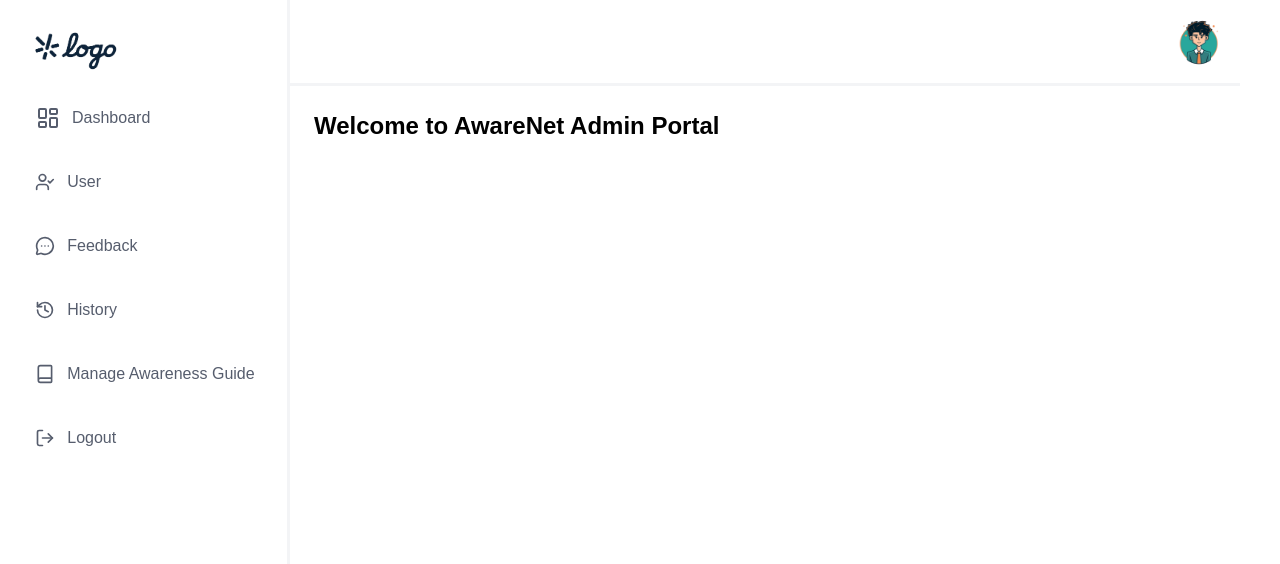
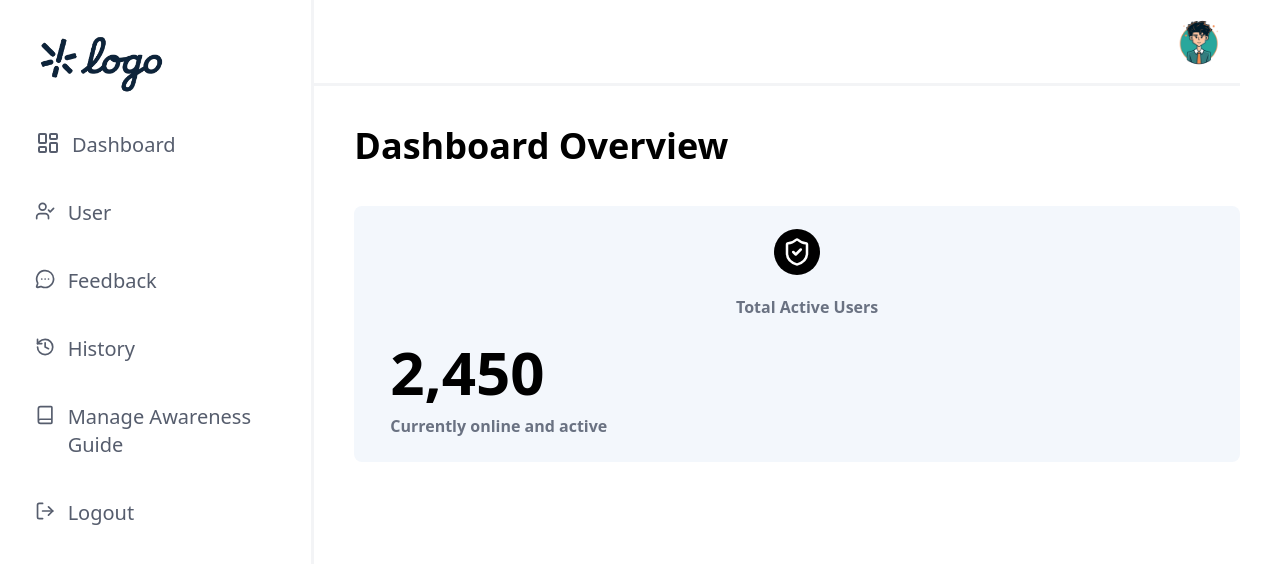
Before and after one commit to MaurenceBudiongan/awarenet-admin-web, a Next.js app: page /homepage in a window 1280 px wide. Shown: the top 564 px of the page. Built offline with nearby package versions, Linux system fonts and the light colour scheme.

Commit message:
UI - number of user in dashboard

```diff
--- a/app/dashboard/page.tsx
+++ b/app/dashboard/page.tsx
@@ -1,7 +1,41 @@
 "use client";
 
 const Dashboard = () => {
-  return <p className="ml-6 text-2xl font-semibold">Dashboard Overview</p>;
+  return (
+    <div>
+      <p className="ml-10 mt-4 text-4xl font-bold ">Dashboard Overview</p>
+      <div className="m-10 p-4 bg-[#F3F7FC] rounded-lg h-64 flex flex-col justify-around gap-y-2">
+        <div className="flex flex-col items-center ">
+          <div className="flex items-center p-2 bg-black rounded-full">
+            <svg
+              xmlns="http://www.w3.org/2000/svg"
+              width="30"
+              height="30"
+              viewBox="0 0 24 24"
+              fill="none"
+              stroke="currentColor"
+              strokeWidth="2"
+              strokeLinecap="round"
+              strokeLinejoin="round"
+              className="lucide lucide-shield-check-icon lucide-shield-check text-white"
+            >
+              <path d="M20 13c0 5-3.5 7.5-7.66 8.95a1 1 0 0 1-.67-.01C7.5 20.5 4 18 4 13V6a1 1 0 0 1 1-1c2 0 4.5-1.2 6.24-2.72a1.17 1.17 0 0 1 1.52 0C14.51 3.81 17 5 19 5a1 1 0 0 1 1 1z" />
+              <path d="m9 12 2 2 4-4" />
+            </svg>
+          </div>
+          <p className="ml-5 mt-5 text-md text-gray-500 font-bold mt-3">
+            Total Active Users
+          </p>
+        </div>
+        <div className="flex flex-col ">
+          <p className="ml-5 text-6xl font-bold ">2,450</p>
+          <p className="ml-5 text-md text-gray-500 font-semibold mt-3">
+            Currently online and active
+          </p>
+        </div>
+      </div>
+    </div>
+  );
 };
 
 export default Dashboard;
--- a/app/feedback/page.tsx
+++ b/app/feedback/page.tsx
@@ -1,7 +1,7 @@
 "use client";
 
 const Feedback = () => {
-  return <p className="ml-6 text-2xl font-semibold">Feedback Overview</p>;
+  return <p className="ml-10 mt-4 text-4xl font-bold">Feedback Overview</p>;
 };
 
 export default Feedback;
--- a/app/globals.css
+++ b/app/globals.css
@@ -8,7 +8,7 @@
 @theme inline {
   --color-background: var(--background);
   --color-foreground: var(--foreground);
-  --font-sans: var(--font-geist-sans);
+  --font-sans: var(--font-inter); /* ✅ changed to Inter */
   --font-mono: var(--font-geist-mono);
 }
 
@@ -20,7 +20,5 @@
 }
 
 body {
-  /* background: var(--background); */
-  /* color: var(--foreground); */
-  font-family: Arial, Helvetica, sans-serif;
+  font-family: var(--font-inter), Arial, Helvetica, sans-serif;
 }
--- a/app/history/page.tsx
+++ b/app/history/page.tsx
@@ -1,7 +1,7 @@
 "use client";
 
 const History = () => {
-  return <p className="ml-6 text-2xl font-semibold">History Overview</p>;
+  return <p className="ml-10 mt-4 text-4xl font-bold">History Overview</p>;
 };
 
 export default History;
--- a/app/homepage/page.tsx
+++ b/app/homepage/page.tsx
@@ -52,21 +52,17 @@ const Homepage = () => {
       content = <Logout />;
       break;
     default:
-      content = (
-        <h1 className="ml-6 text-2xl font-semibold">
-          Welcome to AwareNet Admin Portal
-        </h1>
-      );
+      content = <Dashboard />;
       break;
   }
   return (
     <div className="flex h-screen">
-      <nav className="w-90 text-white flex flex-col p-6 space-y-6 border-r-3 border-gray-100">
+      <nav className="w-100 text-white flex flex-col p-6 space-y-6 border-r-3 border-gray-100">
         <Image
           src="/logo.png"
           alt="AwareNet Logo"
-          width={100}
-          height={100}
+          width={150}
+          height={150}
           className="rounded-full float-right"
         />
         <div className="group flex">
@@ -90,7 +86,7 @@ const Homepage = () => {
           </svg>
           <button
             onClick={() => setActive("dashboard")}
-            className="py-2 px-1 w-px  rounded text-left text-[#565d6d] hover:text-[#05893E] font-inter font-medium"
+            className="py-2 px-1 w-px rounded text-left text-[#565d6d] hover:text-[#05893E] font-inter font-medium text-xl"
           >
             Dashboard
           </button>
@@ -115,7 +111,7 @@ const Homepage = () => {
           </svg>
           <button
             onClick={() => setActive("user")}
-            className="py-2 px-1 w-full  rounded text-left text-[#565d6d] hover:text-[#05893E] font-inter font-medium"
+            className="py-2 px-1 w-full  rounded text-left text-[#565d6d] hover:text-[#05893E] font-inter font-medium text-xl"
           >
             User
           </button>
@@ -141,7 +137,7 @@ const Homepage = () => {
           </svg>
           <button
             onClick={() => setActive("feedback")}
-            className="py-2 px-1 w-full  rounded text-left text-[#565d6d] hover:text-[#05893E] font-inter font-medium"
+            className="py-2 px-1 w-full  rounded text-left text-[#565d6d] hover:text-[#05893E] font-inter font-medium text-xl"
           >
             Feedback
           </button>
@@ -166,7 +162,7 @@ const Homepage = () => {
           </svg>
           <button
             onClick={() => setActive("history")}
-            className="py-2 px-1 w-full  rounded text-left text-[#565d6d] hover:text-[#05893E] font-inter font-medium"
+            className="py-2 px-1 w-full  rounded text-left text-[#565d6d] hover:text-[#05893E] font-inter font-medium text-xl"
           >
             History
           </button>
@@ -189,7 +185,7 @@ const Homepage = () => {
           </svg>
           <button
             onClick={() => setActive("manage_awareness_guide")}
-            className="py-2 px-1 w-full  rounded text-left text-[#565d6d] hover:text-[#05893E] font-inter font-medium"
+            className="py-2 px-1 w-full  rounded text-left text-[#565d6d] hover:text-[#05893E] font-inter font-medium text-xl"
           >
             Manage Awareness Guide
           </button>
@@ -215,7 +211,7 @@ const Homepage = () => {
           </svg>
           <button
             onClick={() => setActive("logout")}
-            className="py-2 px-1 w-full  rounded text-left text-[#565d6d] hover:text-[#05893E] font-inter font-medium"
+            className="py-2 px-1 w-full  rounded text-left text-[#565d6d] hover:text-[#05893E] font-inter font-medium text-xl"
           >
             Logout
           </button>
--- a/app/manage_awareness_guide/page.tsx
+++ b/app/manage_awareness_guide/page.tsx
@@ -2,9 +2,7 @@
 
 const Manage_Awareness_Guide = () => {
   return (
-    <p className="ml-6 text-2xl font-semibold">
-      Manage Awareness Guide Overview
-    </p>
+    <p className="ml-10 mt-4 text-4xl font-bold">Manage Awareness Guide</p>
   );
 };
 
--- a/app/user/page.tsx
+++ b/app/user/page.tsx
@@ -1,7 +1,7 @@
 "use client";
 
 const User = () => {
-  return <p className="ml-6 text-2xl font-semibold">User Overview</p>;
+  return <p className="ml-10 mt-4 text-4xl font-bold">User Overview</p>;
 };
 
 export default User;
```
